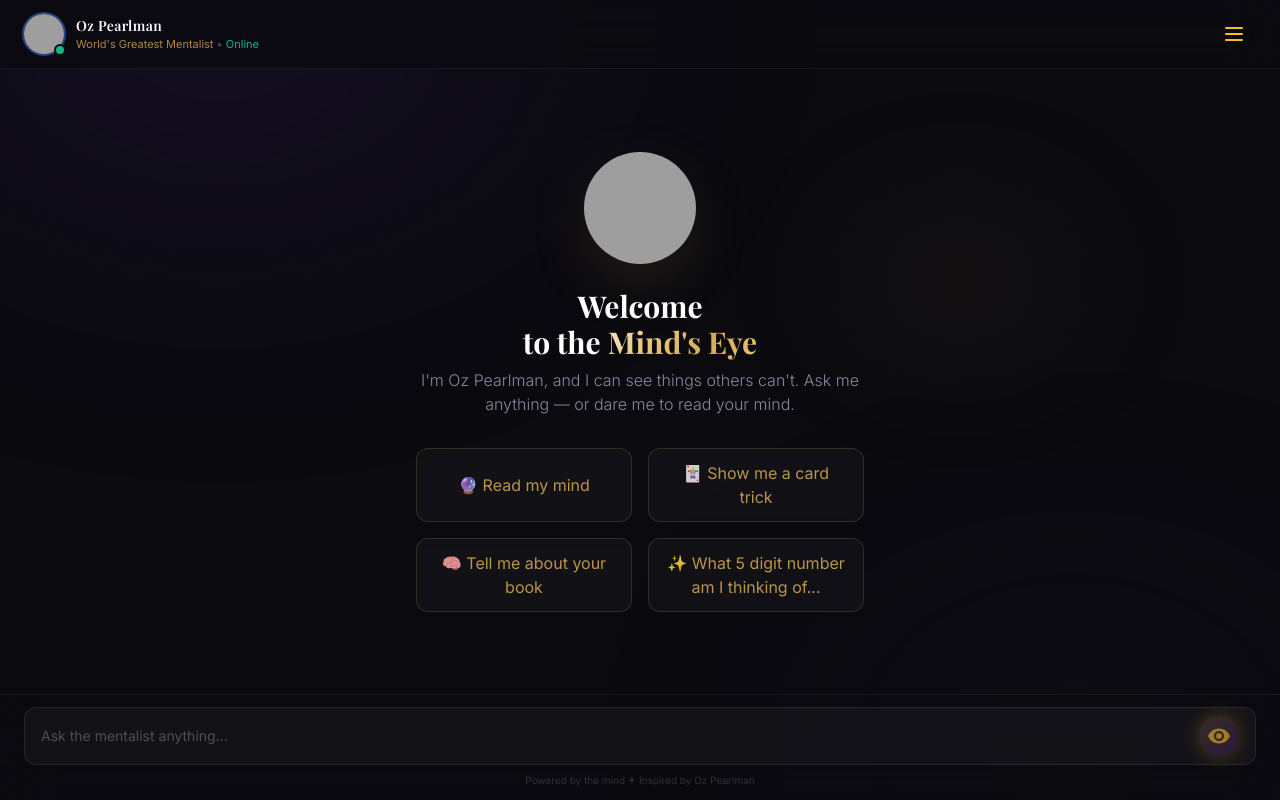
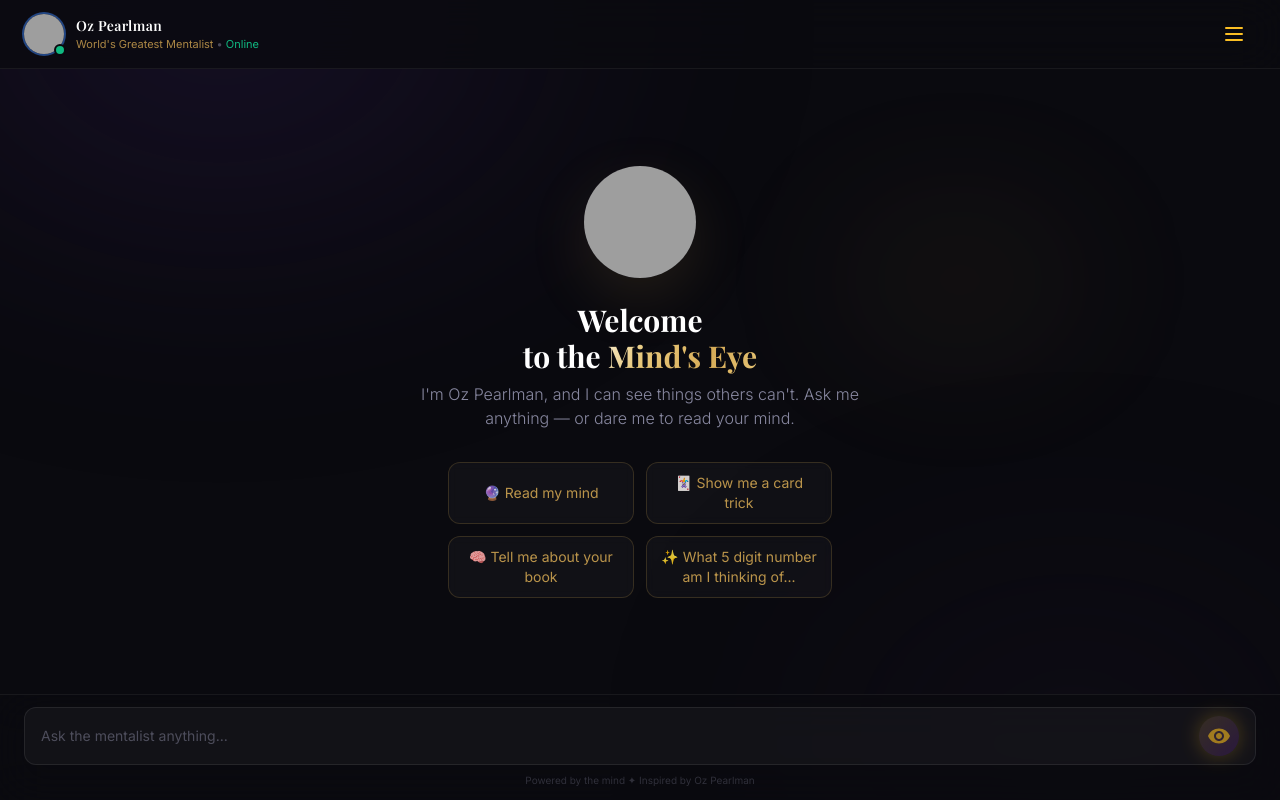
Before and after one commit to jerrymcma/mentaliststars_web, a React (Vite) app: page / in a window 1280 px wide. Built offline with nearby package versions, Linux system fonts and the light colour scheme; grey boxes are pictures that could not be loaded; a web font is replaced by a local one.

Commit message:
change_wh

```diff
--- a/src/pages/ChatPage.tsx
+++ b/src/pages/ChatPage.tsx
@@ -401,7 +401,7 @@
                 initial={{ opacity: 0, y: 10 }}
                 animate={{ opacity: 1, y: 0 }}
                 transition={{ delay: 0.8 }}
-                className="grid grid-cols-2 gap-3 sm:gap-4 max-w-md w-full"
+                className="grid grid-cols-2 gap-2 sm:gap-3 max-w-sm w-full"
               >
                 {mentalist.starterPrompts.map((prompt, i) => (
                   <motion.button
@@ -412,7 +412,7 @@
                     whileHover={{ scale: 1.03 }}
                     whileTap={{ scale: 0.97 }}
                     onClick={() => sendMessage(prompt)}
-                    className="px-4 py-3 text-sm sm:text-base border rounded-xl bg-white/[0.03] backdrop-blur-sm transition-colors font-body"
+                    className="px-3 py-2.5 text-xs sm:text-sm border rounded-xl bg-white/[0.03] backdrop-blur-sm transition-colors font-body"
                     style={{
                       color: `${mentalist.themeColor}DD`,
                       borderColor: `${mentalist.themeColor}30`,
```
